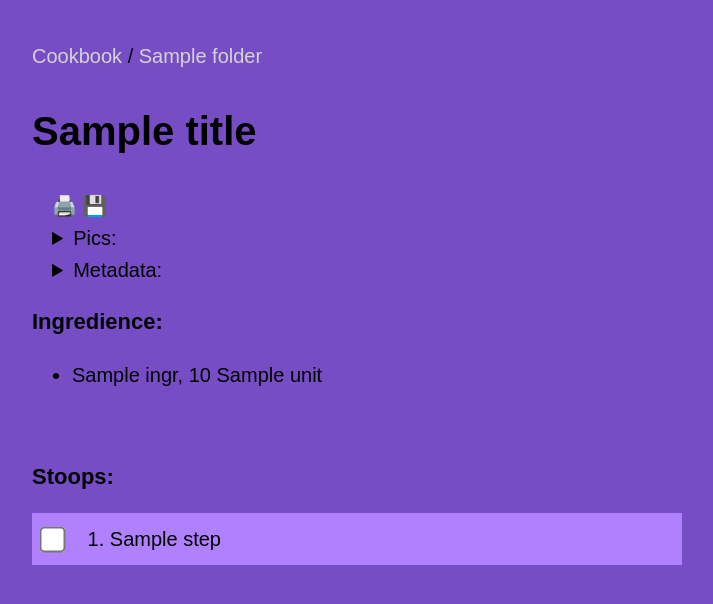
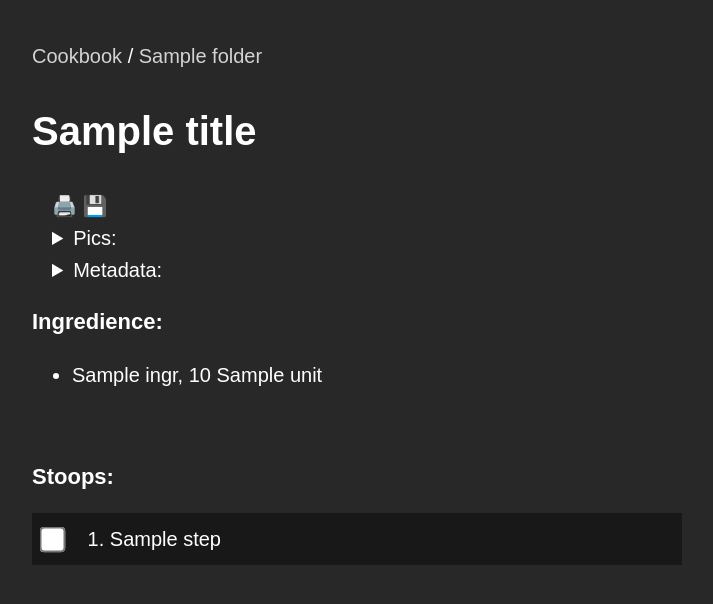
Before and after one commit to gardenrobot/cookbook, a Flask app: template templates/recipe.html in a window 1280 px wide. Shown: the top 604 px of the page, without its empty margins (283-996 px from the left). Run offline with Flask 3, Linux system fonts and the light colour scheme; the template is opened without the code that fills it: most values are stand-ins (such as "Sample title", 1, 10 or a date in 2020).

Commit message:
update default colors

```diff
--- a/static/styles.css
+++ b/static/styles.css
@@ -6,8 +6,8 @@ body {
     color:#444;
     padding:0 10px;
     font-family: sans-serif;
-    background-color: #774dc5;
-    color: black;
+    color: white;
+    background-color: #282828;
 }
 
 a {
@@ -50,11 +50,11 @@ h2 {
     padding-right: 10px;
 }
 .steps div:nth-child(even) {
-    background: #b081ff;
+    background: #181818;
 }
 
 .ingr-quantity-inline {
-    color: lightgray;
+    color: #73648A;
     font-weight: bold;
 }
 
```
